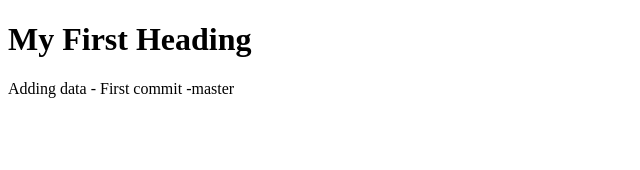
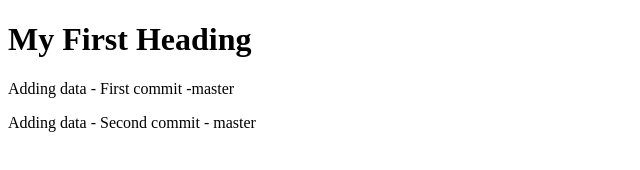
Before and after one commit to vasumalar16/vasumalar16, a plain HTML site: page sample.html in a window 1280 px wide. Shown: the whole page, without its empty margins (0-640 px from the left). Drawn offline with Linux system fonts and the light colour scheme.

Commit message:
second commit master

```diff
--- a/sample.html
+++ b/sample.html
@@ -4,6 +4,7 @@
 
 <h1>My First Heading</h1>
 <p>Adding data - First commit -master</p>
+<p>Adding data - Second commit - master </p>
 
 </body>
 </html>
```
